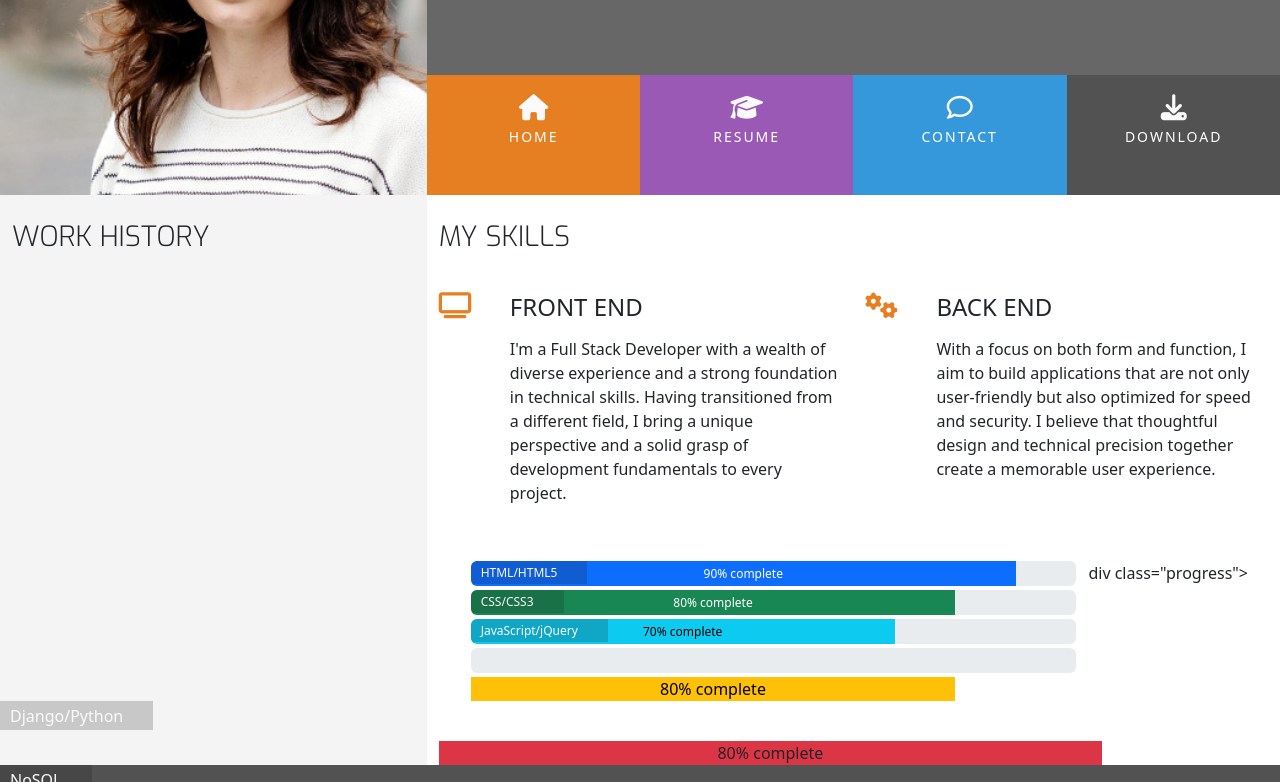
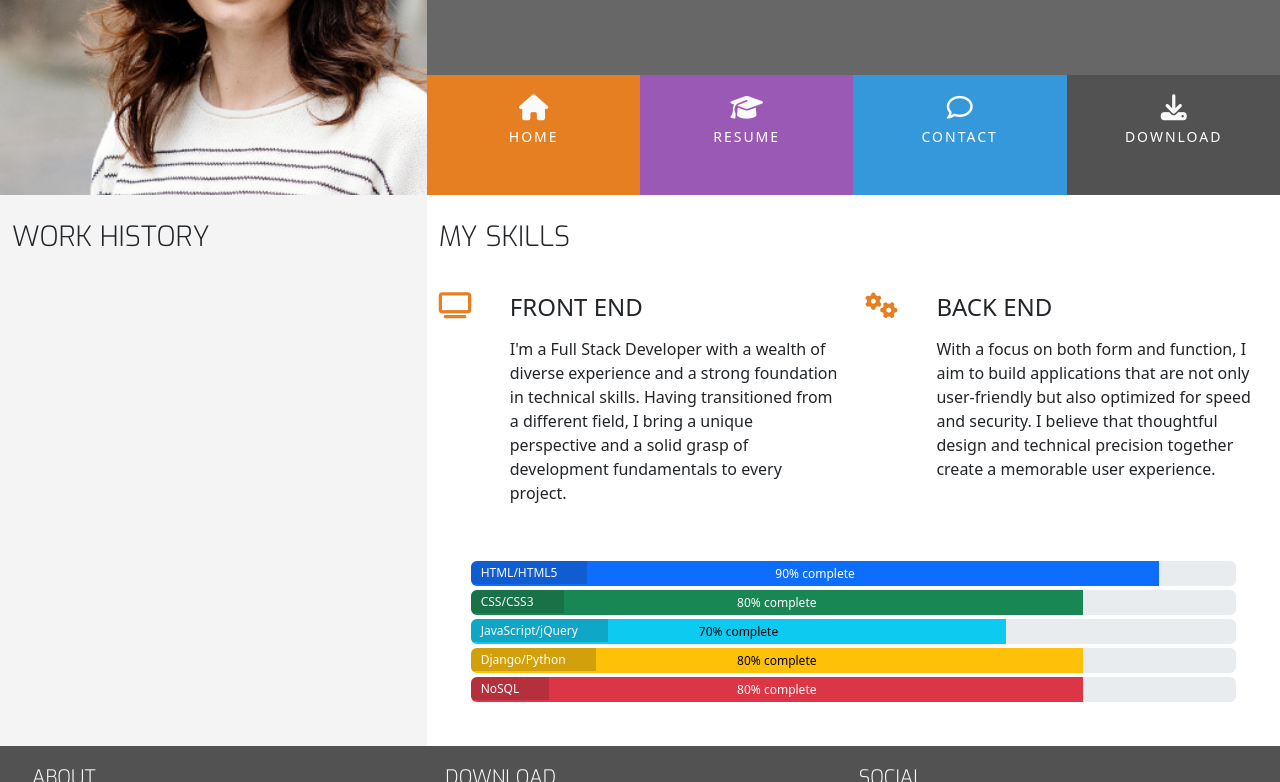
Before and after one commit to Olala2024/Resume-Bootstrap, a plain HTML site: page resume.html in a window 1280 px wide. Shown: the part 174-956 px from the top of the page. Drawn offline with nearby package versions, Linux system fonts and the light colour scheme.

Commit message:
Correct mistakes in resume progress bar

```diff
--- a/resume.html
+++ b/resume.html
@@ -110,7 +110,6 @@
                             </div>
                             <span class="progress-type">CSS/CSS3</span>
                         </div>
-
                         <div class="progress">
                             <div class="progress-bar text-bg-info" role="progressbar" aria-valuenow="70"
                                 aria-valuemin="0" aria-valuemax="100" style="width: 70%;">
@@ -118,17 +117,16 @@
                             </div>
                             <span class="progress-type">JavaScript/jQuery</span>
                         </div>
-                        <div class="progress"></div>
+                        <div class="progress">
                             <div class="progress-bar text-bg-warning" role="progressbar" aria-valuenow="80"
                                 aria-valuemin="0" aria-valuemax="100" style="width: 80%;">
                                 <span sr-only>80% complete</span>
                             </div>
                             <span class="progress-type">Django/Python</span>
                         </div>
-                    div class="progress">
-                </div>
-                <div class="progress-bar bg-danger" role="progressbar" aria-valuenow="80" aria-valuemin="0"
-                    aria-valuemax="100" style="width: 80%;">
+                        <div class="progress">
+                            <div class="progress-bar text-bg-danger" role="progressbar" aria-valuenow="80"
+                                aria-valuemin="0" aria-valuemax="100" style="width: 80%;">
                                 <span sr-only>80% complete</span>
                             </div>
                             <span class="progress-type">NoSQL</span>
```
Lines whose indentation alone changed are shown as unchanged.
